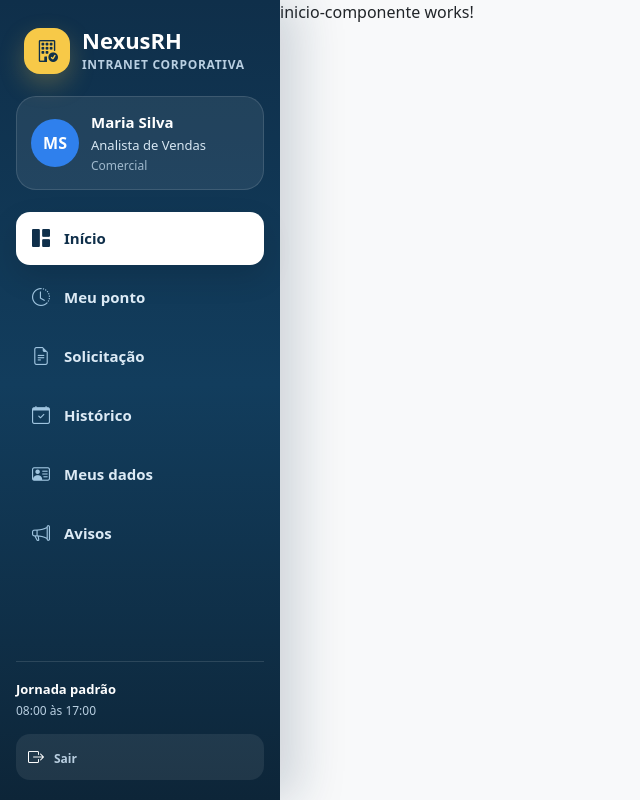
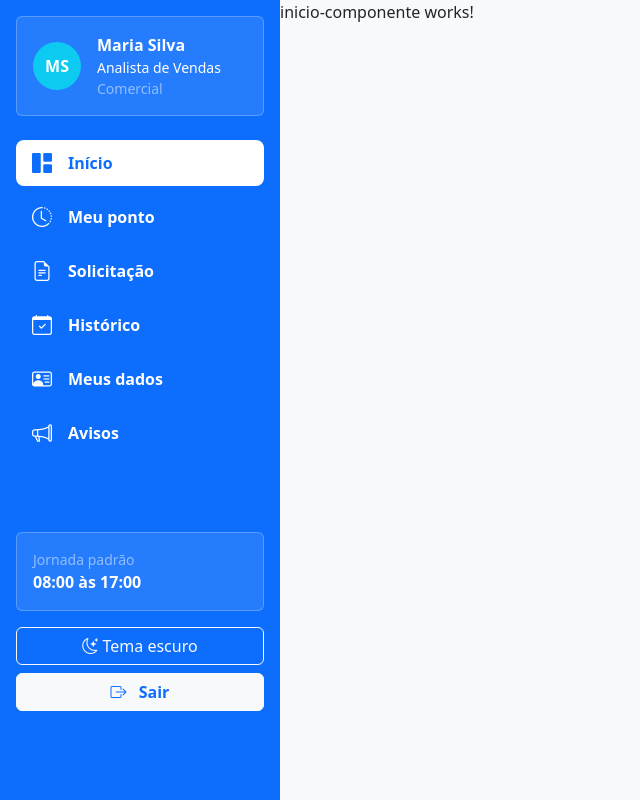
Before and after one commit to gavar-dev/sistema-gestao-absenteismo, an Angular app: page / in a window 1280 px wide. Shown: the whole page, without its empty margins (0-640 px from the left). Built offline with nearby package versions, Linux system fonts and the light colour scheme.

Commit message:
feat(sidebar): melhora navegação lateral com Bootstrap

```diff
--- a/src/app/shared/sidebar/sidebar.css
+++ b/src/app/shared/sidebar/sidebar.css
@@ -1,240 +1,35 @@
-.sidebar {
-  position: fixed;
-  inset: 0 auto 0 0;
-  z-index: 1000;
-  display: flex;
-  width: 280px;
-  height: 100vh;
-  padding: 20px 16px;
-  flex-direction: column;
-  color: #ffffff;
-  background: linear-gradient(180deg, #0f2f4a 0%, #123d5d 48%, #0d2538 100%);
-  box-shadow: 18px 0 45px rgba(15, 47, 74, 0.18);
+.sidebar-bootstrap {
+  --bs-offcanvas-width: 280px;
 }
 
-.sidebar-header {
-  display: flex;
-  align-items: center;
-  gap: 12px;
-  padding: 8px 8px 22px;
+.sidebar-avatar {
+  width: 48px;
+  height: 48px;
+  flex: 0 0 48px;
 }
 
-.logo-icon {
-  display: grid;
-  width: 46px;
-  height: 46px;
-  place-items: center;
-  flex: 0 0 46px;
-  border-radius: 16px;
-  color: #0f2f4a;
-  background: #f7c948;
-  box-shadow: 0 10px 25px rgba(247, 201, 72, 0.25);
-  font-size: 22px;
+.sidebar-bootstrap .nav-link:hover {
+  background: rgba(255, 255, 255, .16);
 }
 
-.brand-text h1 {
-  margin: 0;
-  font-size: 22px;
-  font-weight: 850;
-  line-height: 1;
+.sidebar-bootstrap .nav-link.active {
+  color: var(--bs-primary) !important;
+  background: var(--bs-white);
 }
 
-.brand-text span {
-  display: block;
-  margin-top: 5px;
-  color: #b9cfe1;
-  font-size: 12px;
-  font-weight: 700;
-  letter-spacing: 0.7px;
-  text-transform: uppercase;
-}
-
-.profile-card {
-  display: flex;
-  align-items: center;
-  gap: 12px;
-  padding: 14px;
-  border: 1px solid rgba(255, 255, 255, 0.12);
-  border-radius: 20px;
-  background: rgba(255, 255, 255, 0.08);
-}
-
-.avatar {
-  display: grid;
-  width: 48px;
-  height: 48px;
-  place-items: center;
-  flex: 0 0 48px;
-  border-radius: 50%;
-  color: #ffffff;
-  background: #2f80ed;
-  font-weight: 800;
-}
-
-.profile-info {
-  min-width: 0;
-}
-
-.profile-info strong,
-.profile-info span,
-.profile-info small {
-  display: block;
-  overflow: hidden;
-  text-overflow: ellipsis;
-  white-space: nowrap;
-}
-
-.profile-info strong {
-  font-size: 15px;
-}
-
-.profile-info span {
-  margin-top: 2px;
-  color: #d6e6f2;
-  font-size: 13px;
-}
-
-.profile-info small {
-  margin-top: 2px;
-  color: #9fb8cc;
-  font-size: 12px;
-}
-
-.sidebar-menu {
-  display: flex;
-  margin-top: 22px;
-  flex-direction: column;
-  gap: 6px;
-}
-
-.sidebar-link {
-  display: flex;
-  align-items: center;
-  gap: 12px;
-  padding: 13px 14px;
-  border-radius: 14px;
-  color: #dceaf5;
-  text-decoration: none;
-  font-size: 15px;
-  font-weight: 750;
-  transition: 0.2s ease;
-}
-
-.sidebar-link i {
-  width: 22px;
-  color: #9fc4df;
-  font-size: 18px;
-  text-align: center;
-}
-
-.sidebar-link:hover {
-  color: #ffffff;
-  background: rgba(255, 255, 255, 0.1);
-  transform: translateX(3px);
-}
-
-.sidebar-link.active {
-  color: #0f2f4a;
-  background: #ffffff;
-  box-shadow: 0 12px 30px rgba(0, 0, 0, 0.12);
-}
-
-.sidebar-link.active i {
-  color: #0f2f4a;
-}
-
-.sidebar-footer {
-  margin-top: auto;
-  padding-top: 18px;
-  border-top: 1px solid rgba(255, 255, 255, 0.12);
-}
-
-.sidebar-footer strong,
-.sidebar-footer span {
-  display: block;
-}
-
-.sidebar-footer strong {
-  font-size: 13px;
-}
-
-.sidebar-footer span {
-  margin-top: 3px;
-  color: #b9cfe1;
-  font-size: 12px;
-}
-
-.logout-link {
-  display: flex;
-  align-items: center;
-  gap: 10px;
-  margin-top: 14px;
-  padding: 11px 12px;
-  border-radius: 14px;
-  color: #ffffff;
-  background: rgba(255, 255, 255, 0.08);
-  text-decoration: none;
-  font-weight: 750;
-}
-
-.logout-link:hover {
-  background: rgba(255, 255, 255, 0.14);
-}
-
-@media (max-width: 992px) {
-  .sidebar {
-    width: 84px;
-    align-items: center;
-    padding-inline: 12px;
+@media (min-width: 992px) {
+  .sidebar-bootstrap {
+    position: fixed;
+    inset: 0 auto 0 0;
+    width: 280px;
+    height: 100vh;
+    visibility: visible !important;
+    transform: none !important;
+    border-right: 0;
   }
 
-  .brand-text,
-  .profile-info,
-  .sidebar-link span,
-  .sidebar-footer div,
-  .logout-link span {
-    display: none;
-  }
-
-  .sidebar-header,
-  .profile-card,
-  .sidebar-link,
-  .logout-link {
-    justify-content: center;
-  }
-
-  .profile-card {
-    padding: 10px;
+  .sidebar-bootstrap .offcanvas-body {
+    height: calc(100vh - 73px);
+    overflow-y: auto;
   }
 }
-
-@media (max-width: 640px) {
-  .sidebar {
-    inset: auto 12px 12px 12px;
-    width: auto;
-    height: 68px;
-    padding: 8px;
-    border-radius: 22px;
-    flex-direction: row;
-  }
-
-  .sidebar-header,
-  .profile-card,
-  .sidebar-footer {
-    display: none;
-  }
-
-  .sidebar-menu {
-    width: 100%;
-    margin: 0;
-    flex-direction: row;
-    justify-content: space-between;
-    gap: 4px;
-  }
-
-  .sidebar-link {
-    flex: 1;
-    justify-content: center;
-    padding: 12px 6px;
-  }
-}
--- a/src/app/shared/sidebar/sidebar.html
+++ b/src/app/shared/sidebar/sidebar.html
@@ -1,47 +1,88 @@
-<aside class="sidebar">
-  <div class="sidebar-header">
-    <div class="logo-icon">
+<button
+  type="button"
+  class="btn btn-primary d-lg-none position-fixed top-0 start-0 m-3 shadow z-3"
+  data-bs-toggle="offcanvas"
+  data-bs-target="#menuLateral"
+  aria-controls="menuLateral"
+  aria-label="Abrir menu"
+>
+  <i class="bi bi-list fs-4"></i>
+</button>
+
+<aside
+  id="menuLateral"
+  class="offcanvas-lg offcanvas-start text-bg-primary sidebar-bootstrap"
+  tabindex="-1"
+  aria-labelledby="menuLateralTitulo"
+>
+  <div class="offcanvas-header border-bottom border-light border-opacity-25">
+    <div class="d-flex align-items-center gap-3">
+      <div class="d-inline-flex align-items-center justify-content-center rounded-3 bg-warning text-primary p-2 fs-4">
         <i class="bi bi-building-check"></i>
       </div>
 
-    <div class="brand-text">
-      <h1>NexusRH</h1>
-      <span>Intranet corporativa</span>
+      <div>
+        <h1 id="menuLateralTitulo" class="h5 fw-bold mb-0">NexusRH</h1>
+        <small class="text-white-50 text-uppercase fw-semibold">Intranet corporativa</small>
       </div>
     </div>
 
-  <div class="profile-card">
-    <div class="avatar">{{ usuario.iniciais }}</div>
+    <button
+      type="button"
+      class="btn-close btn-close-white d-lg-none"
+      data-bs-dismiss="offcanvas"
+      data-bs-target="#menuLateral"
+      aria-label="Fechar menu"
+    ></button>
+  </div>
 
-    <div class="profile-info">
-      <strong>{{ usuario.nome }}</strong>
-      <span>{{ usuario.cargo }}</span>
-      <small>{{ usuario.setor }}</small>
+  <div class="offcanvas-body d-flex flex-column p-3">
+    <div class="card bg-white bg-opacity-10 border-light border-opacity-25 text-white mb-4">
+      <div class="card-body d-flex align-items-center gap-3 p-3">
+        <div class="rounded-circle bg-info text-white fw-bold d-inline-flex align-items-center justify-content-center sidebar-avatar">
+          {{ usuario.iniciais }}
+        </div>
+
+        <div class="text-truncate">
+          <strong class="d-block text-truncate">{{ usuario.nome }}</strong>
+          <small class="d-block text-white-75 text-truncate">{{ usuario.cargo }}</small>
+          <small class="d-block text-white-50 text-truncate">{{ usuario.setor }}</small>
+        </div>
       </div>
     </div>
 
-  <nav class="sidebar-menu" aria-label="Menu principal">
+    <nav class="nav nav-pills flex-column gap-2" aria-label="Menu principal">
       <a
         *ngFor="let item of menu"
-      class="sidebar-link"
+        class="nav-link d-flex align-items-center gap-3 px-3 py-2 rounded-3 text-white fw-semibold"
         [routerLink]="item.rota"
         routerLinkActive="active"
         [routerLinkActiveOptions]="{ exact: item.exata }"
+        data-bs-dismiss="offcanvas"
+        data-bs-target="#menuLateral"
       >
-      <i class="bi" [ngClass]="item.icone"></i>
+        <i class="bi fs-5" [ngClass]="item.icone"></i>
         <span>{{ item.nome }}</span>
       </a>
     </nav>
 
-  <div class="sidebar-footer">
-    <div>
-      <strong>Jornada padrão</strong>
-      <span>08:00 às 17:00</span>
+    <div class="mt-auto pt-4">
+      <div class="card bg-white bg-opacity-10 border-light border-opacity-25 text-white mb-3">
+        <div class="card-body p-3">
+          <small class="d-block text-white-50">Jornada padrão</small>
+          <strong class="d-block">08:00 às 17:00</strong>
+        </div>
       </div>
 
-    <a class="logout-link" routerLink="/login">
-      <i class="bi bi-box-arrow-right"></i>
-      <span>Sair</span>
+      <button type="button" class="btn btn-outline-light w-100 mb-2" (click)="alternarTema()">
+        <i class="bi" [ngClass]="temaAtual === 'dark' ? 'bi-sun' : 'bi-moon-stars'"></i>
+        {{ temaAtual === 'dark' ? 'Tema claro' : 'Tema escuro' }}
+      </button>
+
+      <a class="btn btn-light w-100 text-primary fw-semibold" routerLink="/login">
+        <i class="bi bi-box-arrow-right me-2"></i>
+        Sair
       </a>
     </div>
+  </div>
 </aside>
--- a/src/app/shared/sidebar/sidebar.ts
+++ b/src/app/shared/sidebar/sidebar.ts
@@ -1,15 +1,19 @@
-import { Component } from '@angular/core';
-import { CommonModule } from '@angular/common';
-import { Router, RouterLink, RouterLinkActive, RouterModule } from '@angular/router';
+import { CommonModule, DOCUMENT } from '@angular/common';
+import { Component, Inject, OnInit } from '@angular/core';
+import { RouterLink, RouterLinkActive } from '@angular/router';
+
+type Tema = 'light' | 'dark';
 
 @Component({
   selector: 'app-sidebar',
   standalone: true,
-  imports: [CommonModule, RouterLink, RouterLink, RouterModule],
+  imports: [CommonModule, RouterLink, RouterLinkActive],
   templateUrl: './sidebar.html',
   styleUrl: './sidebar.css'
 })
-export class Sidebar {
+export class Sidebar implements OnInit {
+  temaAtual: Tema = 'light';
+
   usuario = {
     nome: 'Maria Silva',
     cargo: 'Analista de Vendas',
@@ -25,4 +29,22 @@ export class Sidebar {
     { nome: 'Meus dados', rota: '/meus-dados', icone: 'bi-person-vcard', exata: false },
     { nome: 'Avisos', rota: '/avisos', icone: 'bi-megaphone', exata: false }
   ];
+
+  constructor(@Inject(DOCUMENT) private document: Document) {}
+
+  ngOnInit(): void {
+    const temaSalvo = localStorage.getItem('tema') as Tema | null;
+    this.aplicarTema(temaSalvo === 'dark' ? 'dark' : 'light');
+  }
+
+  alternarTema(): void {
+    const proximoTema: Tema = this.temaAtual === 'dark' ? 'light' : 'dark';
+    this.aplicarTema(proximoTema);
+  }
+
+  private aplicarTema(tema: Tema): void {
+    this.temaAtual = tema;
+    this.document.documentElement.setAttribute('data-bs-theme', tema);
+    localStorage.setItem('tema', tema);
+  }
 }
```
Lines whose indentation alone changed are shown as unchanged.
